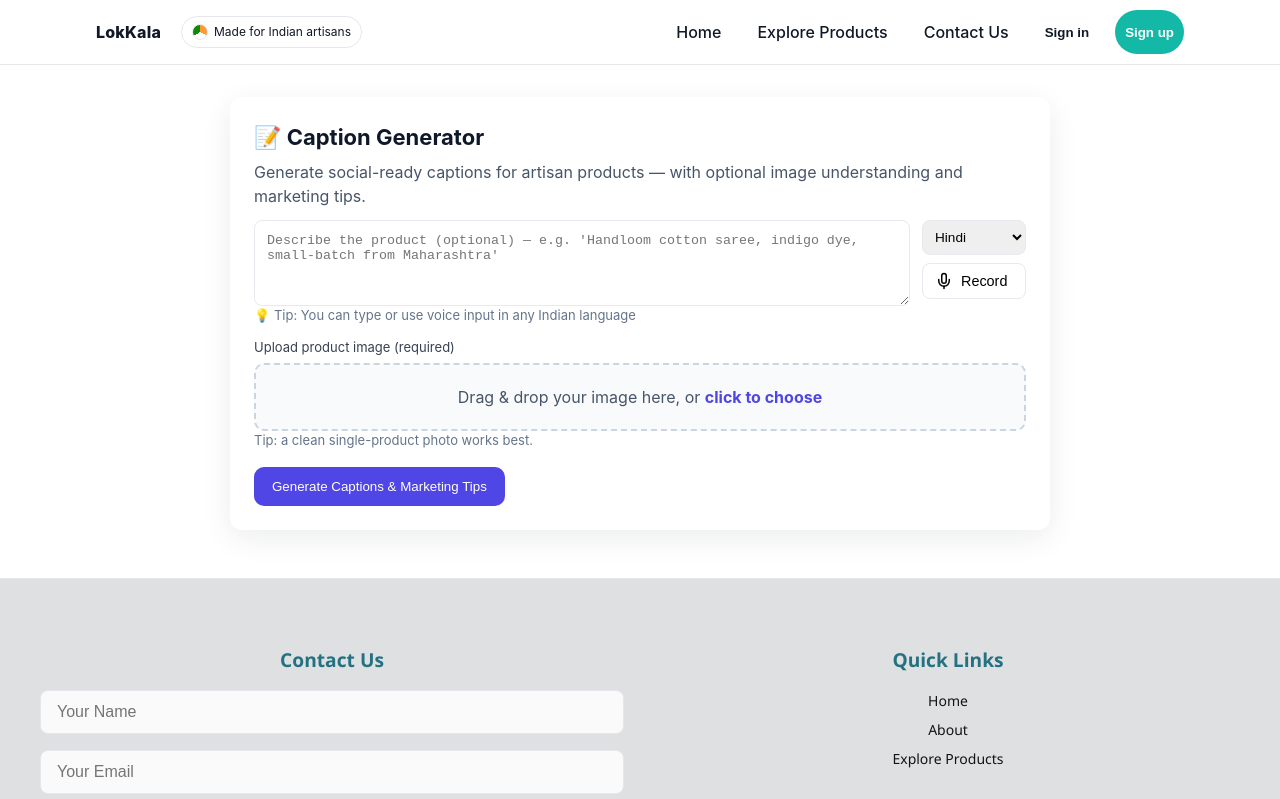
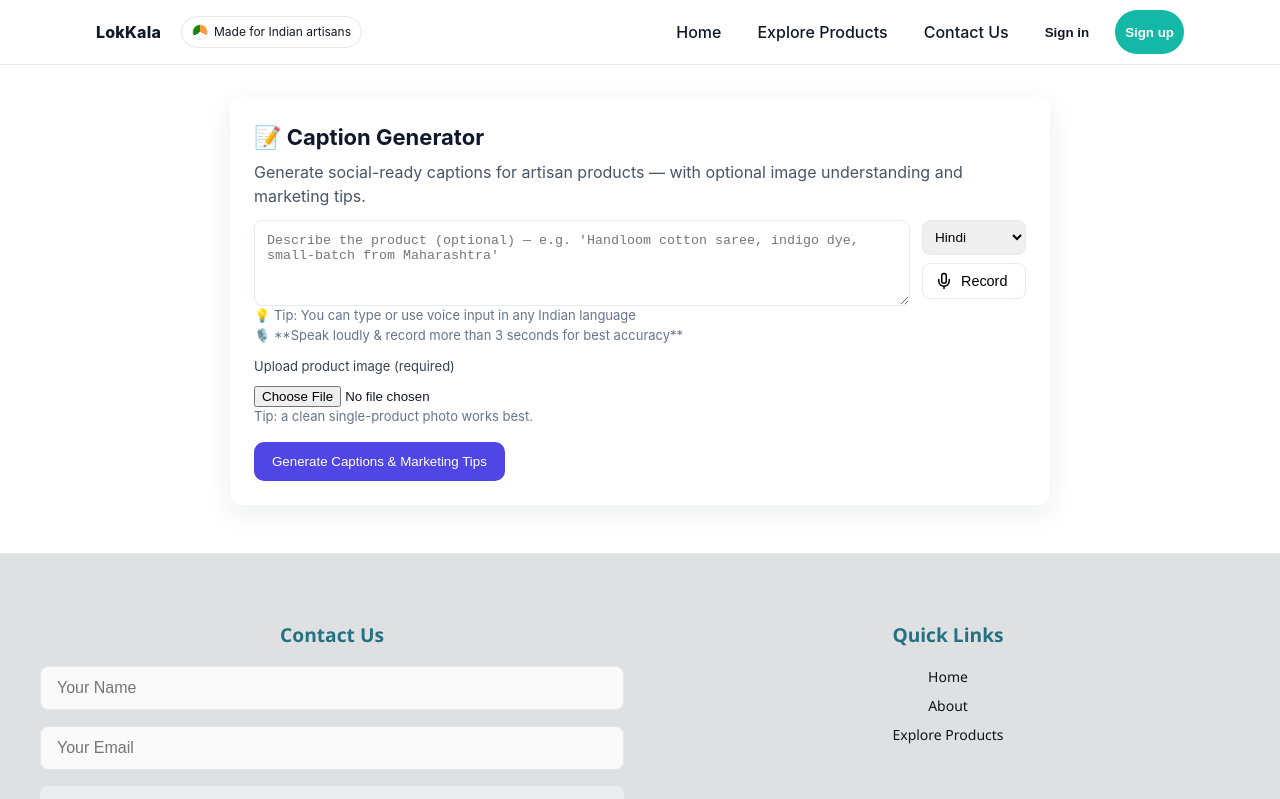
Before and after one commit to devarenidhi25/lokkala-genai-exchange, a React (Create React App) app in the folder frontend/: page /caption-generator in a window 1280 px wide. Shown: the top 799 px of the page. Built offline with nearby package versions, Linux system fonts and the light colour scheme.

Commit message:
changes in caption page

```diff
--- a/frontend/src/pages/CaptionGenerator.js
+++ b/frontend/src/pages/CaptionGenerator.js
@@ -12,31 +12,53 @@ const styles = {
     borderRadius: 12,
     boxShadow: "0 8px 30px rgba(17,24,39,0.08)",
     background: "#fff",
-    fontFamily: "Inter, ui-sans-serif, system-ui, -apple-system, 'Segoe UI', Roboto",
+    fontFamily:
+      "Inter, ui-sans-serif, system-ui, -apple-system, 'Segoe UI', Roboto",
   },
   header: { display: "flex", justifyContent: "space-between", alignItems: "center", gap: 12 },
   title: { fontSize: 22, fontWeight: 700, color: "#0f172a" },
   sub: { color: "#475569", marginTop: 6 },
-  input: { width: "100%", padding: 12, borderRadius: 8, border: "1px solid #e6e9ee", resize: "vertical" },
+  input: {
+    width: "100%",
+    padding: 12,
+    borderRadius: 8,
+    border: "1px solid #e6e9ee",
+    resize: "vertical",
+  },
   fileRow: { display: "flex", gap: 12, alignItems: "center", marginTop: 12 },
-  dropZone: {
-    border: "2px dashed #cbd5e1",
+  preview: {
+    width: 140,
+    height: 140,
+    objectFit: "cover",
+    borderRadius: 8,
+    border: "1px solid #e6e9ee",
+  },
+  button: {
+    marginTop: 16,
+    padding: "12px 18px",
+    background: "#4f46e5",
+    color: "#fff",
+    border: "none",
     borderRadius: 10,
-    padding: "20px",
-    textAlign: "center",
-    background: "#f9fafb",
-    transition: "border-color 0.2s, background-color 0.2s",
     cursor: "pointer",
   },
-  dropZoneHover: {
-    borderColor: "#6366f1",
-    backgroundColor: "#eef2ff",
+  smallMuted: { color: "#64748b", fontSize: 13 },
+  captionCard: {
+    marginTop: 16,
+    padding: 14,
+    borderRadius: 10,
+    border: "1px solid #eef2ff",
+    background: "#fbfdff",
   },
-  preview: { width: 140, height: 140, objectFit: "cover", borderRadius: 8, border: "1px solid #e6e9ee" },
-  button: { marginTop: 16, padding: "12px 18px", background: "#4f46e5", color: "#fff", border: "none", borderRadius: 10, cursor: "pointer" },
-  smallMuted: { color: "#64748b", fontSize: 13 },
-  captionCard: { marginTop: 16, padding: 14, borderRadius: 10, border: "1px solid #eef2ff", background: "#fbfdff" },
-  tag: { display: "inline-block", padding: "6px 10px", background: "#eef2ff", color: "#0b1227", borderRadius: 999, marginRight: 8, marginTop: 8 },
+  tag: {
+    display: "inline-block",
+    padding: "6px 10px",
+    background: "#eef2ff",
+    color: "#0b1227",
+    borderRadius: 999,
+    marginRight: 8,
+    marginTop: 8,
+  },
   micButton: {
     padding: "8px 12px",
     border: "1px solid #e6e9ee",
@@ -46,7 +68,7 @@ const styles = {
     display: "flex",
     alignItems: "center",
     gap: "0.5rem",
-    fontSize: "0.9rem"
+    fontSize: "0.9rem",
   },
   recordingButton: {
     padding: "8px 12px",
@@ -58,8 +80,8 @@ const styles = {
     alignItems: "center",
     gap: "0.5rem",
     fontSize: "0.9rem",
-    color: "#dc2626"
-  }
+    color: "#dc2626",
+  },
 }
 
 export default function CaptionGenerator() {
@@ -73,7 +95,6 @@ export default function CaptionGenerator() {
   const [mediaRecorder, setMediaRecorder] = useState(null)
   const [recordingLanguage, setRecordingLanguage] = useState("hi-IN")
   const [translating, setTranslating] = useState(false)
-  const [dragOver, setDragOver] = useState(false)
 
   const LANGUAGES = {
     "mr-IN": "Marathi",
@@ -88,29 +109,15 @@ export default function CaptionGenerator() {
     "kn-IN": "Kannada",
   }
 
-  const handleFileChange = (f) => {
+  const handleFileChange = (e) => {
+    const f = e.target.files?.[0] || null
+    setImageFile(f)
     if (f) {
-      setImageFile(f)
       setImagePreview(URL.createObjectURL(f))
     } else {
-      setImageFile(null)
       setImagePreview(null)
     }
   }
-
-  const handleDrop = (e) => {
-    e.preventDefault()
-    setDragOver(false)
-    const file = e.dataTransfer.files?.[0]
-    if (file && file.type.startsWith("image/")) handleFileChange(file)
-  }
-
-  const handleDragOver = (e) => {
-    e.preventDefault()
-    setDragOver(true)
-  }
-
-  const handleDragLeave = () => setDragOver(false)
 
   async function startRecording() {
     try {
@@ -118,19 +125,24 @@ export default function CaptionGenerator() {
       const recorder = new MediaRecorder(stream)
       const audioChunks = []
 
+      // ✅ Added reminder alert (no logic changed)
+      alert("🎙️ Speak clearly & loudly.\n⏱️ Record at least 3 seconds for best results!")
+
       recorder.ondataavailable = (event) => {
         audioChunks.push(event.data)
       }
 
       recorder.onstop = async () => {
         const audioBlob = new Blob(audioChunks, { type: "audio/webm" })
+        console.log("🎤 Recording stopped, blob size:", audioBlob.size)
         await translateAudio(audioBlob)
-        stream.getTracks().forEach(track => track.stop())
+        stream.getTracks().forEach((track) => track.stop())
       }
 
       recorder.start()
       setMediaRecorder(recorder)
       setIsRecording(true)
+      console.log("🎤 Recording started...")
     } catch (err) {
       console.error("Microphone error:", err)
       setError("Could not access microphone. Please check permissions.")
@@ -141,6 +153,7 @@ export default function CaptionGenerator() {
     if (mediaRecorder) {
       mediaRecorder.stop()
       setIsRecording(false)
+      console.log("🎤 Stopping recording...")
     }
   }
 
@@ -148,6 +161,10 @@ export default function CaptionGenerator() {
     setTranslating(true)
     setError("")
     try {
+      console.log("📤 Sending audio for translation...")
+      console.log(" Blob size:", audioBlob.size)
+      console.log(" Language:", recordingLanguage)
+
       const formData = new FormData()
       formData.append("file", audioBlob, "recording.webm")
       formData.append("lang_code", recordingLanguage)
@@ -156,16 +173,30 @@ export default function CaptionGenerator() {
         method: "POST",
         body: formData,
       })
+
+      console.log("📥 Response status:", res.status)
       const data = await res.json()
-      if (!res.ok) throw new Error(data.detail || data.message || "Translation failed")
-      if (data.status !== "success") throw new Error(data.detail || data.message || "Translation failed")
+      console.log("📥 Response data:", data)
+
+      if (!res.ok) {
+        throw new Error(data.detail || data.message || "Translation request failed")
+      }
+
+      if (data.status !== "success") {
+        throw new Error(data.detail || data.message || "Translation failed")
+      }
 
       const translatedText = data.translation || ""
-      if (translatedText) setPrompt(translatedText)
-      else throw new Error("No translation text received")
+      if (translatedText) {
+        setPrompt(translatedText)
+        console.log("✅ Translation successful:", translatedText)
+        setError("")
+      } else {
+        throw new Error("No translation text received")
+      }
     } catch (err) {
-      console.error(err)
-      setError(err.message)
+      console.error("❌ Translation error:", err)
+      setError(err.message || "Failed to translate audio. Please try again.")
     } finally {
       setTranslating(false)
     }
@@ -175,8 +206,10 @@ export default function CaptionGenerator() {
     setError("")
     setResult(null)
     setLoading(true)
+
     try {
       if (!imageFile) throw new Error("Please upload an image file")
+
       const formData = new FormData()
       formData.append("file", imageFile, imageFile.name)
       formData.append("prompt", prompt)
@@ -185,8 +218,12 @@ export default function CaptionGenerator() {
         method: "POST",
         body: formData,
       })
+
       const body = await res.json()
-      if (!res.ok || body.status !== "success") throw new Error(body.detail || body.error || "Failed to generate captions")
+
+      if (!res.ok || body.status !== "success") {
+        throw new Error(body.detail || body.error || "Failed to generate captions")
+      }
 
       const captions = body.captions || []
       if (!captions.length) throw new Error("No captions generated")
@@ -202,9 +239,10 @@ export default function CaptionGenerator() {
         variations,
         marketing_tips: ["Try different product angles or lighting for more engagement!"],
       })
+      setError(null)
     } catch (err) {
-      console.error(err)
-      setError(err.message)
+      console.error("Caption generation error:", err)
+      setError(err.message || "Failed to generate captions")
     } finally {
       setLoading(false)
     }
@@ -225,12 +263,12 @@ export default function CaptionGenerator() {
         <div>
           <div style={styles.title}>📝 Caption Generator</div>
           <div style={styles.sub}>
-            Generate social-ready captions for artisan products — with optional image understanding and marketing tips.
+            Generate social-ready captions for artisan products — with optional image
+            understanding and marketing tips.
           </div>
         </div>
       </div>
 
-      {/* Prompt + Mic */}
       <div style={{ marginTop: 12 }}>
         <div style={{ display: "flex", alignItems: "start", gap: "0.75rem" }}>
           <textarea
@@ -244,17 +282,29 @@ export default function CaptionGenerator() {
             <select
               value={recordingLanguage}
               onChange={(e) => setRecordingLanguage(e.target.value)}
-              style={{ padding: "8px", borderRadius: 8, border: "1px solid #e6e9ee", fontSize: "0.85rem" }}
+              style={{
+                padding: "8px",
+                borderRadius: 8,
+                border: "1px solid #e6e9ee",
+                fontSize: "0.85rem",
+              }}
               disabled={isRecording || translating}
             >
               {Object.entries(LANGUAGES).map(([code, name]) => (
-                <option key={code} value={code}>{name}</option>
+                <option key={code} value={code}>
+                  {name}
+                </option>
               ))}
             </select>
+
             {!isRecording ? (
               <button
                 onClick={startRecording}
-                style={{ ...styles.micButton, opacity: translating ? 0.6 : 1, cursor: translating ? "not-allowed" : "pointer" }}
+                style={{
+                  ...styles.micButton,
+                  opacity: translating ? 0.6 : 1,
+                  cursor: translating ? "not-allowed" : "pointer",
+                }}
                 disabled={translating}
                 title="Record voice description"
               >
@@ -262,52 +312,49 @@ export default function CaptionGenerator() {
                 {translating ? "Processing..." : "Record"}
               </button>
             ) : (
-              <button onClick={stopRecording} style={styles.recordingButton} title="Stop recording">
+              <button
+                onClick={stopRecording}
+                style={styles.recordingButton}
+                title="Stop recording"
+              >
                 <Square style={{ width: "18px", height: "18px", fill: "currentColor" }} />
                 Stop
               </button>
             )}
           </div>
         </div>
-        <div style={styles.smallMuted}>💡 Tip: You can type or use voice input in any Indian language</div>
+
+        <div style={styles.smallMuted}>
+          💡 Tip: You can type or use voice input in any Indian language<br/>
+          🎙️ **Speak loudly & record more than 3 seconds for best accuracy**
+        </div>
       </div>
 
-      {/* Drag & Drop File Upload */}
       <div style={styles.fileRow}>
         <div style={{ flex: 1 }}>
-          <label style={{ display: "block", fontSize: 13, color: "#374151", marginBottom: 6 }}>
+          <label
+            style={{
+              display: "block",
+              fontSize: 13,
+              color: "#374151",
+              marginBottom: 6,
+            }}
+          >
             Upload product image (required)
           </label>
-
-          <div
-            style={{
-              ...styles.dropZone,
-              ...(dragOver ? styles.dropZoneHover : {}),
-            }}
-            onDragOver={handleDragOver}
-            onDragLeave={handleDragLeave}
-            onDrop={handleDrop}
-            onClick={() => document.getElementById("fileInput").click()}
-          >
-            <p style={{ margin: 0, color: "#475569" }}>
-              Drag & drop your image here, or <b style={{ color: "#4f46e5" }}>click to choose</b>
-            </p>
-            <input
-              id="fileInput"
-              type="file"
-              accept="image/*"
-              style={{ display: "none" }}
-              onChange={(e) => handleFileChange(e.target.files?.[0])}
-            />
-          </div>
-
+          <input type="file" accept="image/*" onChange={handleFileChange} />
           <div style={styles.smallMuted}>Tip: a clean single-product photo works best.</div>
         </div>
-
-        {imagePreview ? <img src={imagePreview} alt="preview" style={styles.preview} /> : null}
+        {imagePreview ? (
+          <img src={imagePreview} alt="preview" style={styles.preview} />
+        ) : null}
       </div>
 
-      <button style={styles.button} onClick={onGenerate} disabled={loading || !imageFile}>
+      <button
+        style={styles.button}
+        onClick={onGenerate}
+        disabled={loading || !imageFile}
+      >
         {loading ? "Generating..." : "Generate Captions & Marketing Tips"}
       </button>
 
@@ -316,10 +363,20 @@ export default function CaptionGenerator() {
       {result && (
         <div style={{ marginTop: 18 }}>
           <div style={{ display: "flex", alignItems: "center", gap: 10 }}>
-            <div style={{ background: "#ecfccb", color: "#365314", padding: "6px 10px", borderRadius: 8, fontWeight: 700 }}>
+            <div
+              style={{
+                background: "#ecfccb",
+                color: "#365314",
+                padding: "6px 10px",
+                borderRadius: 8,
+                fontWeight: 700,
+              }}
+            >
               Caption generated ✓
             </div>
-            <div style={{ color: "#475569" }}>You can copy any caption or view detailed marketing tips below.</div>
+            <div style={{ color: "#475569" }}>
+              You can copy any caption or view detailed marketing tips below.
+            </div>
           </div>
 
           <div style={{ marginTop: 12 }}>
@@ -331,7 +388,10 @@ export default function CaptionGenerator() {
                     <div
                       style={{ marginTop: 8, color: "#0b1227" }}
                       dangerouslySetInnerHTML={{
-                        __html: (v.short || v.post_sample || v.long || "").replace(/\*\*(.*?)\*\*/g, "<b>$1</b>"),
+                        __html: (v.short || v.post_sample || v.long || "").replace(
+                          /\*\*(.*?)\*\*/g,
+                          "<b>$1</b>"
+                        ),
                       }}
                     ></div>
 
@@ -349,13 +409,23 @@ export default function CaptionGenerator() {
                   <div style={{ display: "flex", flexDirection: "column", gap: 8 }}>
                     <button
                       onClick={() => copyText(v.short || v.post_sample || v.long)}
-                      style={{ padding: "8px 12px", borderRadius: 8, border: "1px solid #e6e9ee", background: "#fff" }}
+                      style={{
+                        padding: "8px 12px",
+                        borderRadius: 8,
+                        border: "1px solid #e6e9ee",
+                        background: "#fff",
+                      }}
                     >
                       Copy
                     </button>
                     <button
                       onClick={() => alert(v.long || "No long caption")}
-                      style={{ padding: "8px 12px", borderRadius: 8, border: "1px solid #e6e9ee", background: "#fff" }}
+                      style={{
+                        padding: "8px 12px",
+                        borderRadius: 8,
+                        border: "1px solid #e6e9ee",
+                        background: "#fff",
+                      }}
                     >
                       View long
                     </button>
```
